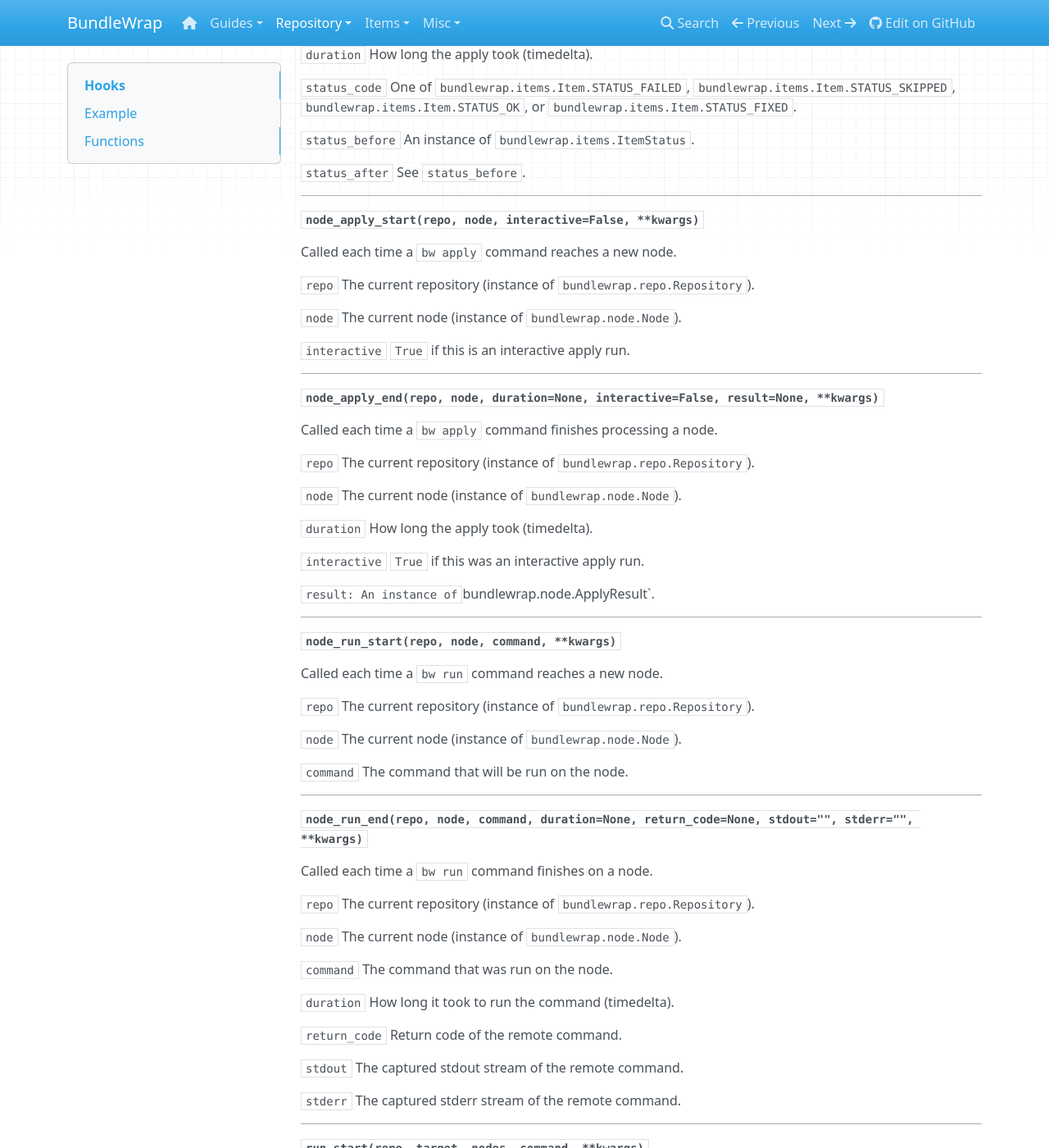
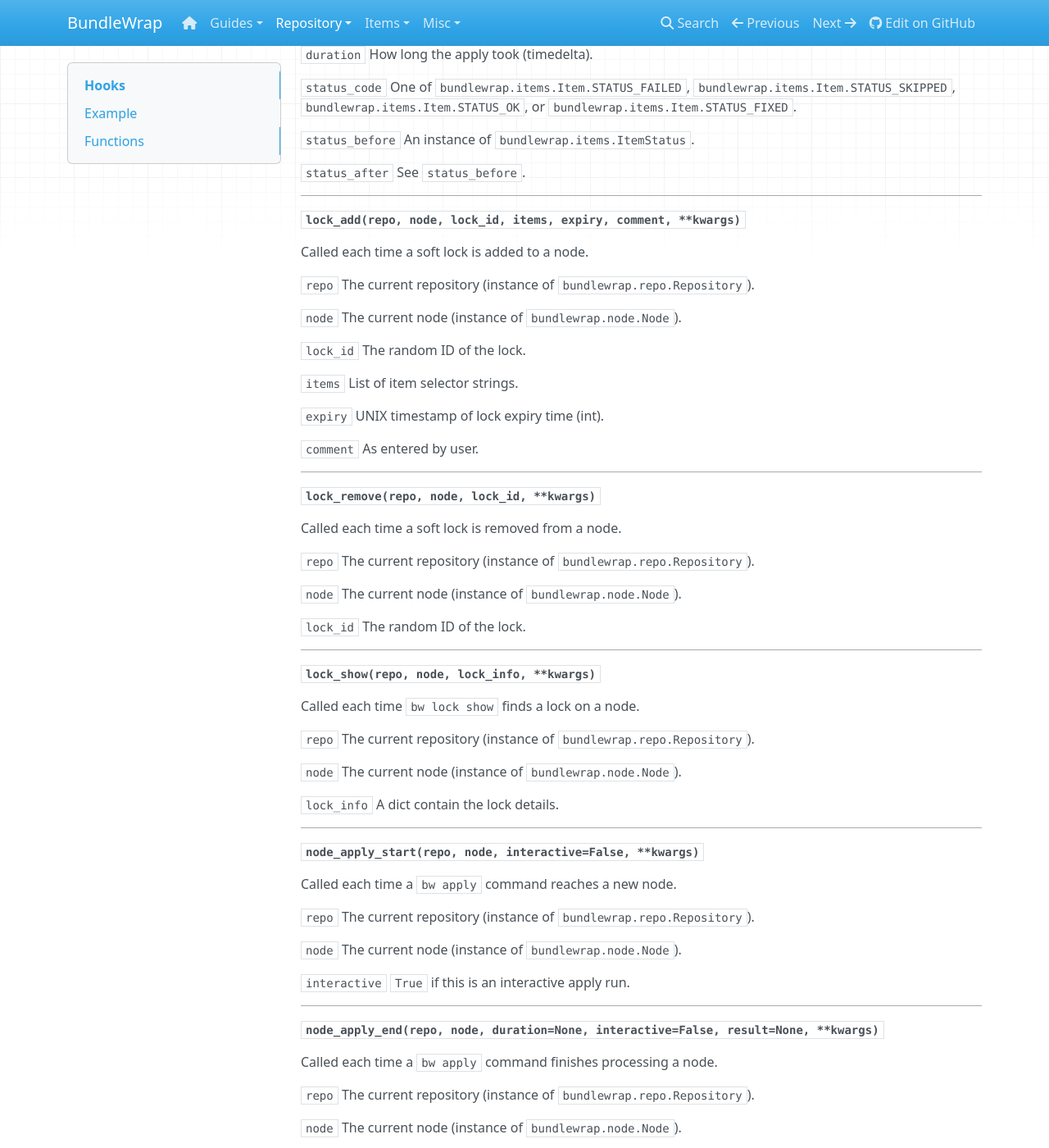
Before and after one commit to bundlewrap/bundlewrap, an MkDocs documentation site: the page built from docs/content/repo/hooks.md, in a window 1280 px wide and 1400 px high, scrolled down 2167 px. Shown: the whole window at 82% size. Built offline with MkDocs 1.6.1, drawn with Linux system fonts in a browser that asks for light colours; nearby versions of some CDN libraries; old or Windows-style settings are respelled for this version of MkDocs.

Commit message:
add hooks for `bw lock`

```diff
--- a/docs/content/repo/hooks.md
+++ b/docs/content/repo/hooks.md
@@ -112,6 +112,48 @@ Called each time a `bw apply` command completes processing an item.
 
 ---
 
+**`lock_add(repo, node, lock_id, items, expiry, comment, **kwargs)`**
+
+Called each time a soft lock is added to a node.
+
+`repo` The current repository (instance of `bundlewrap.repo.Repository`).
+
+`node` The current node (instance of `bundlewrap.node.Node`).
+
+`lock_id` The random ID of the lock.
+
+`items` List of item selector strings.
+
+`expiry` UNIX timestamp of lock expiry time (int).
+
+`comment` As entered by user.
+
+---
+
+**`lock_remove(repo, node, lock_id, **kwargs)`**
+
+Called each time a soft lock is removed from a node.
+
+`repo` The current repository (instance of `bundlewrap.repo.Repository`).
+
+`node` The current node (instance of `bundlewrap.node.Node`).
+
+`lock_id` The random ID of the lock.
+
+---
+
+**`lock_show(repo, node, lock_info, **kwargs)`**
+
+Called each time `bw lock show` finds a lock on a node.
+
+`repo` The current repository (instance of `bundlewrap.repo.Repository`).
+
+`node` The current node (instance of `bundlewrap.node.Node`).
+
+`lock_info` A dict contain the lock details.
+
+---
+
 **`node_apply_start(repo, node, interactive=False, **kwargs)`**
 
 Called each time a `bw apply` command reaches a new node.
```
Also changed, not shown: 3 other files.
